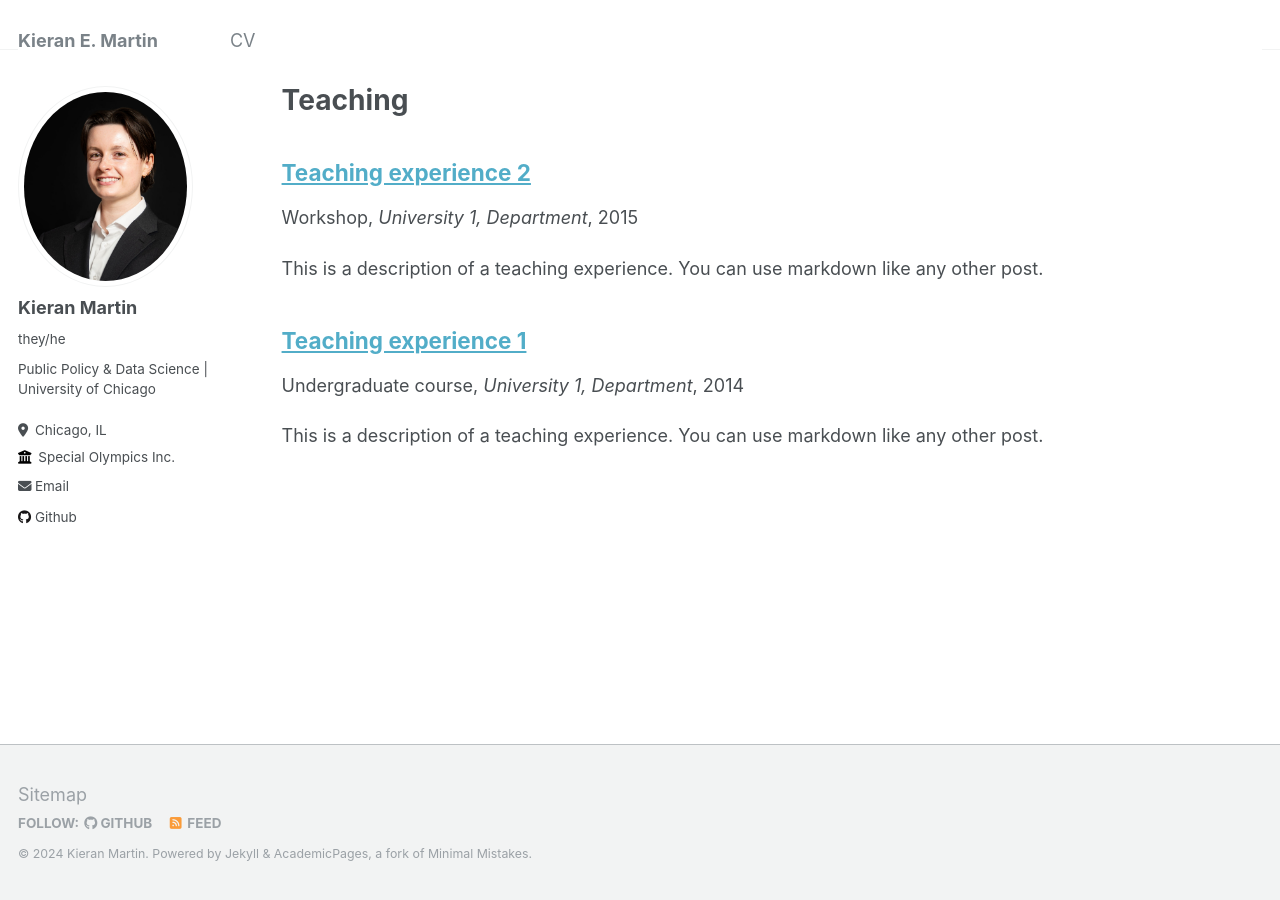
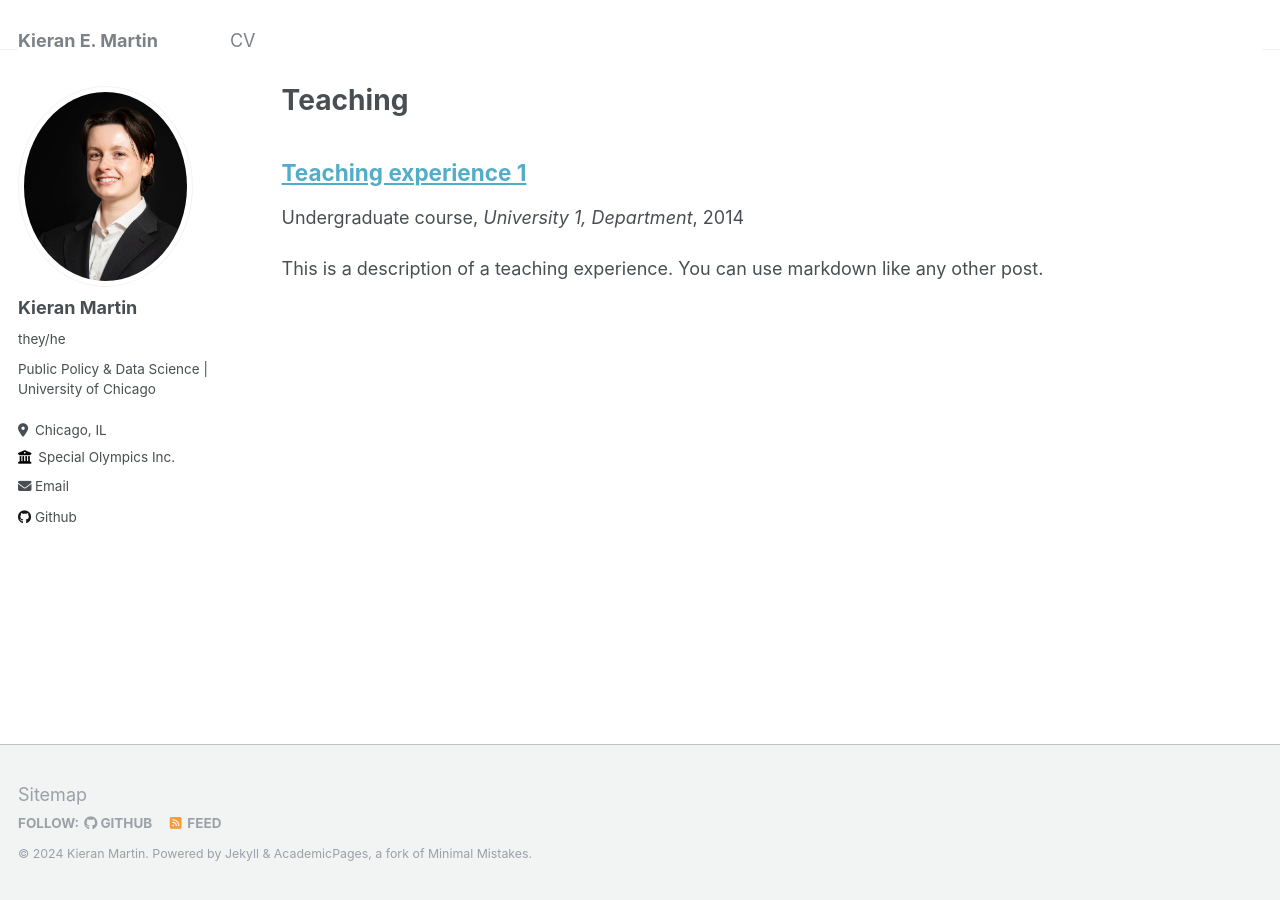
Before and after one commit to martinke11/martinke11.github.io, a Jekyll site: the page built from _pages/teaching.html, in a window 1280 px wide. Built offline with Jekyll 4.4.1, drawn with Linux system fonts in a browser that asks for light colours; part of the change alters nothing that is shown.

Commit message:
Update 2015-spring-teaching-2.md

```diff
--- a/_teaching/2015-spring-teaching-2.md
+++ b/_teaching/2015-spring-teaching-2.md
@@ -1,20 +1,20 @@
----
-title: "Teaching experience 2"
-collection: teaching
-type: "Workshop"
-permalink: /teaching/2015-spring-teaching-1
-venue: "University 1, Department"
-date: 2015-01-01
-location: "City, Country"
----
+# ---
+# title: "Instructor, Peer Facilitator"
+# collection: teaching
+# type: "Undergraduate Course"
+# permalink: /teaching/2015-spring-teaching-1
+# venue: "University of Michigan, Undergraduate Research Opportunity Program"
+# date: Academic Year 2018-2019
+# location: "Ann Arbor, Michigan"
+# ---
 
-This is a description of a teaching experience. You can use markdown like any other post.
+# This is a description of a teaching experience. You can use markdown like any other post.
 
-Heading 1
-======
+# Heading 1
+# ======
 
-Heading 2
-======
+# Heading 2
+# ======
 
-Heading 3
-======
+# Heading 3
+# ======
```
